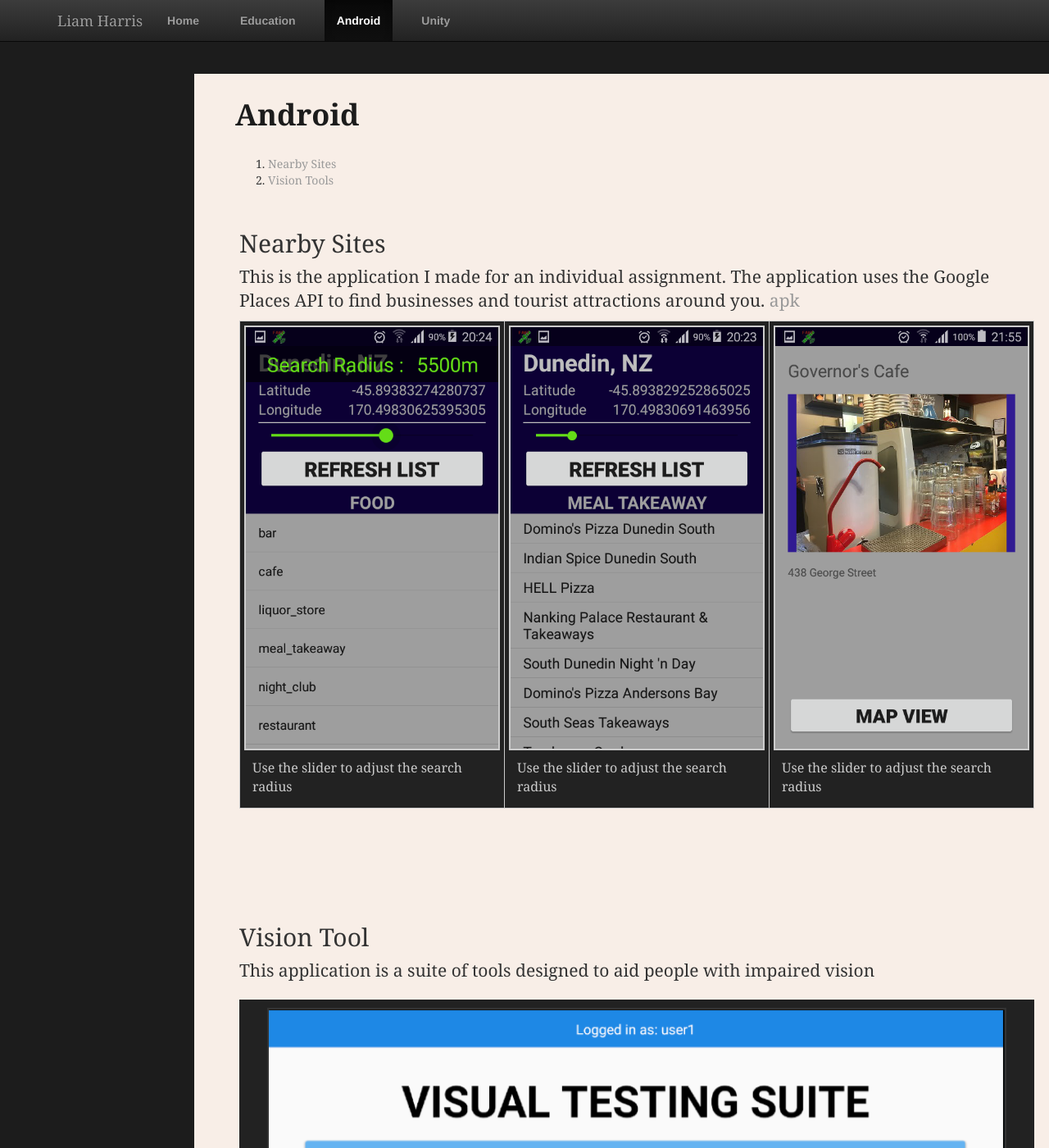
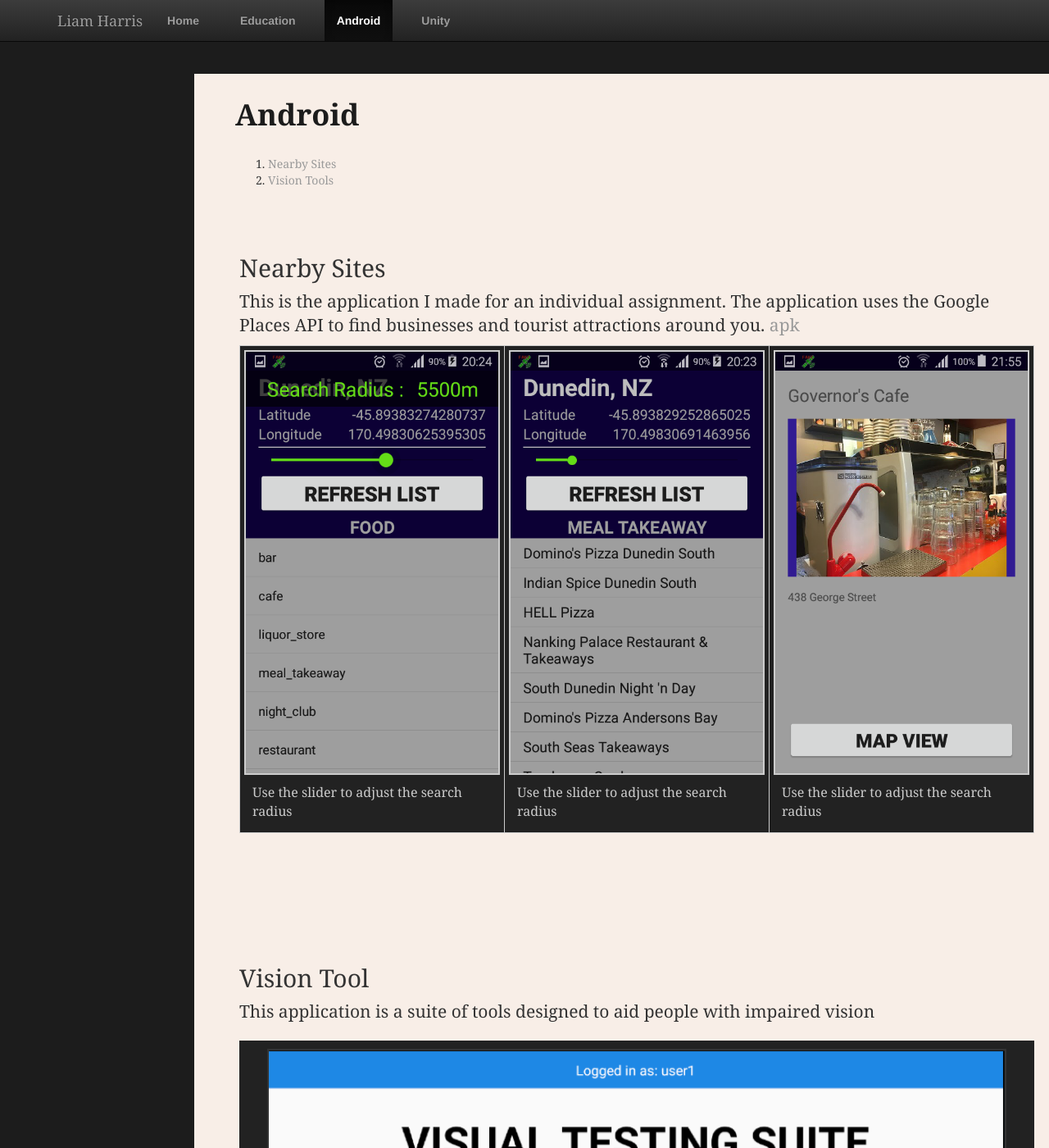
Before and after one commit to harrl7/harrl7.github.io, a Jekyll site: the page built from android/index.html, in a window 1280 px wide and 1400 px high. Shown: the whole window at 82% size. Built offline with Jekyll 4.4.1, drawn with Linux system fonts in a browser that asks for light colours.

Commit message:
Update main.css

```diff
--- a/css/main.css
+++ b/css/main.css
@@ -47,7 +47,7 @@ a:hover {
 }
 
 article {
-    margin: 50px 5px;
+    padding: 50px 5px;
 }
 
 h1 {
```
